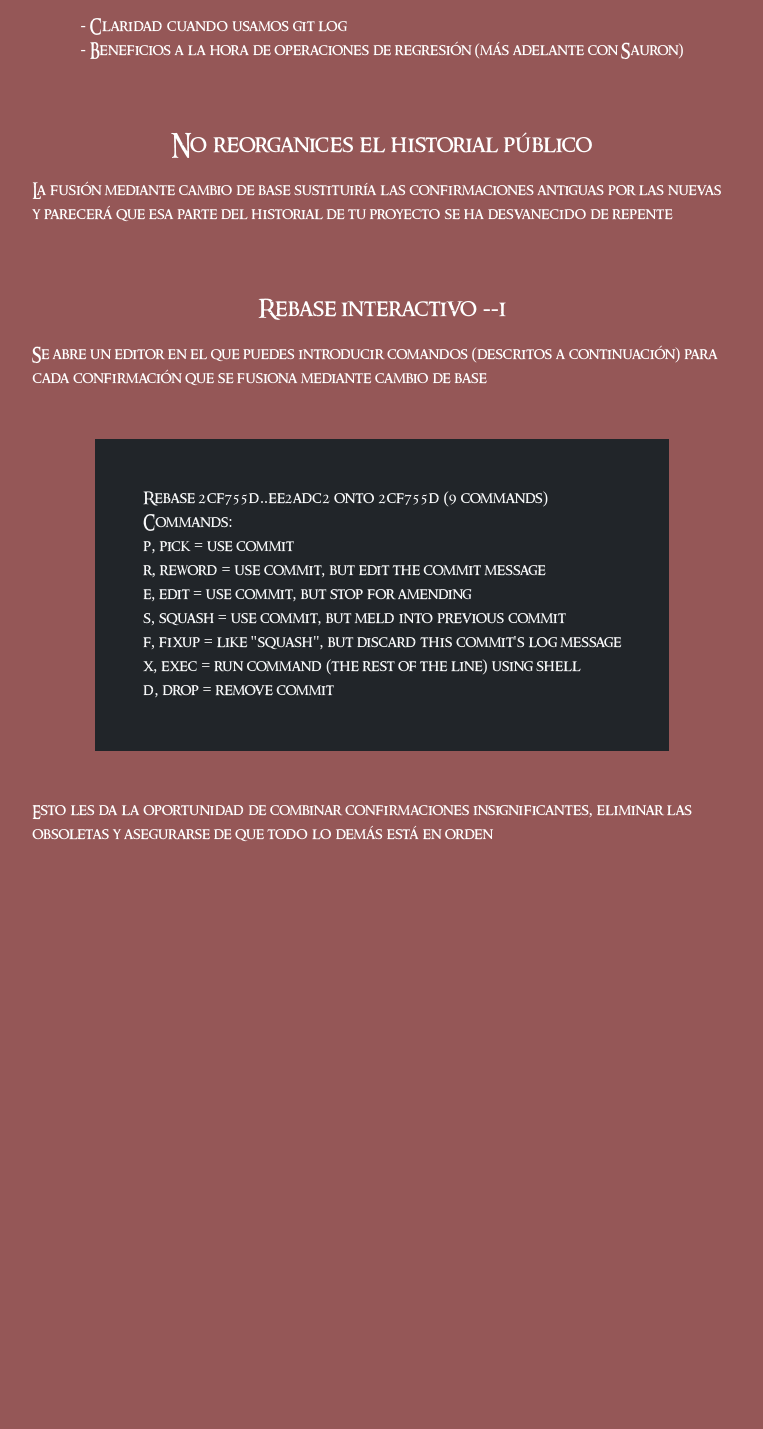
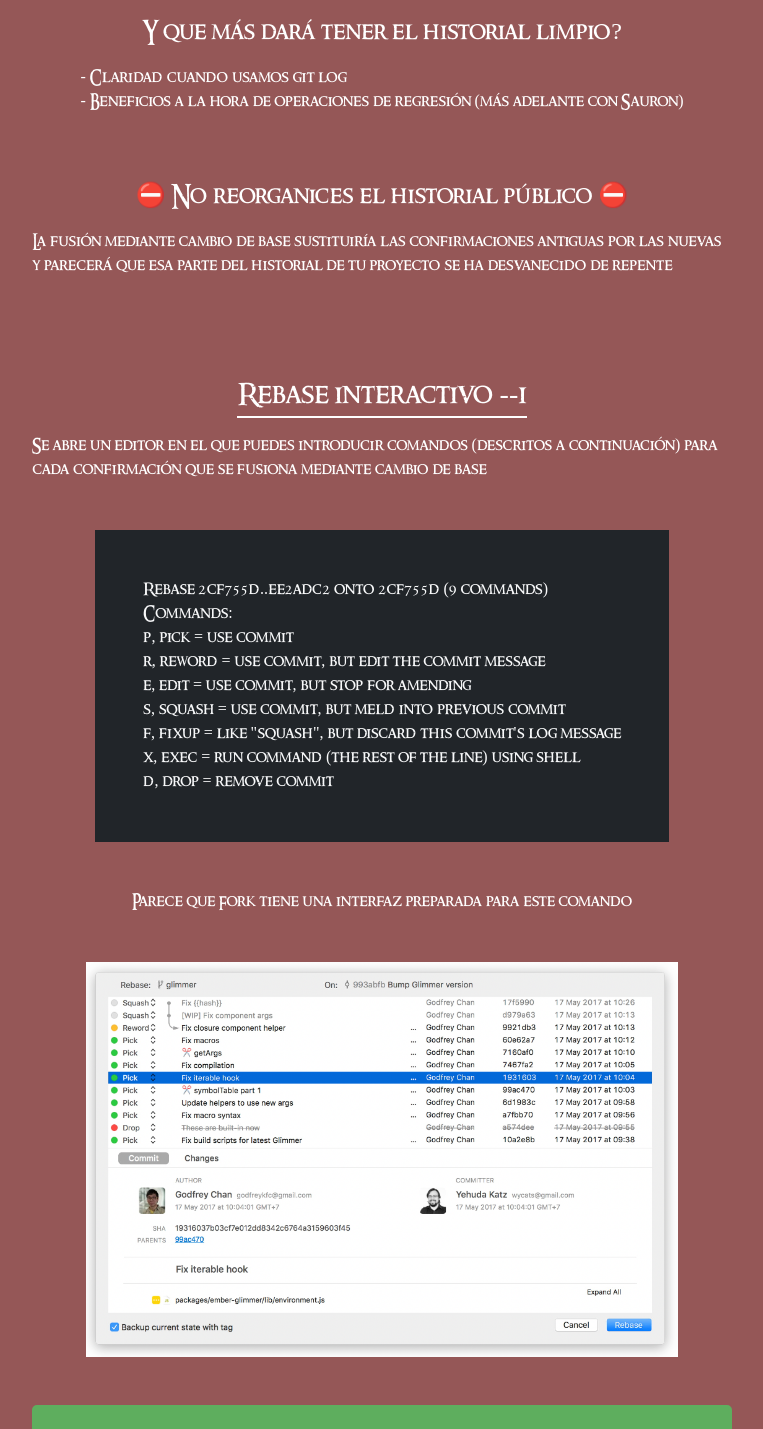
Before and after one commit to j-SantosC/git-lotr-presentation, an Angular app in the folder git-presentation-test/: page / in a window 1280 px wide. Shown: the part 1368-2797 px from the top of the page, without its empty margins (258-1021 px from the left). Before the commit the page ends 2263 px from the top, so only its background shows below. Built offline with nearby package versions, Linux system fonts and the light colour scheme; no server answers.

Commit message:
add to gandalf rebase

```diff
--- a/git-presentation-test/src/app/pages/home/home.component.html
+++ b/git-presentation-test/src/app/pages/home/home.component.html
@@ -1,5 +1,6 @@
 <div class="layout p-5">
     <h3 class="text-light mb-5 text-center">Aprende GIT Avanzado con ESDLA</h3>
+    <h3 class="title my-3">Capítulos</h3>
     <div class="characters-container d-flex flex-wrap">
         <div *ngFor="let character of characters" class="character mx-3">
             <app-character-card [character]="character"></app-character-card>
@@ -22,11 +23,12 @@
         <div class="text mb-5"> - Claridad cuando usamos git log <br> - Beneficios a la hora de operaciones de regresión
             (más
             adelante con Sauron)</div>
-        <div class="subtitle font-primary mb-3">No reorganices el historial público</div>
+        <div class="subtitle font-primary mb-3">⛔️ No reorganices el historial público ⛔️</div>
         <div class="text mb-5">La fusión mediante cambio de base sustituiría las confirmaciones antiguas por las nuevas
             y
             parecerá que esa parte del historial de tu proyecto se ha desvanecido de repente</div>
-        <div class="subtitle font-primary mb-3">Rebase interactivo --i</div>
+
+        <div class="title font-primary mb-3">Rebase interactivo --i</div>
         <div class="text mb-5">Se abre un editor en el que puedes introducir comandos (descritos a continuación) para
             cada
             confirmación que se fusiona mediante cambio de base</div>
@@ -41,7 +43,9 @@
             x, exec = run command (the rest of the line) using shell<br>
             d, drop = remove commit<br>
         </div>
-        <div class="text">Esto les da la oportunidad de combinar confirmaciones insignificantes, eliminar las obsoletas
+        <div class="text">Parece que Fork tiene una interfaz preparada para este comando</div>
+        <img class="my-5" src="assets/images/fork-rebase.png" alt="">
+        <div class="text hilight">Esto les da la oportunidad de combinar confirmaciones insignificantes, eliminar las obsoletas
             y asegurarse de que todo lo demás está en orden</div>
     </div>
 
--- a/git-presentation-test/src/app/pages/home/home.component.scss
+++ b/git-presentation-test/src/app/pages/home/home.component.scss
@@ -11,11 +11,13 @@
         .title {
             margin-top: 3rem;
             font-size: 28px;
+            border-bottom: 2px solid white;
         }
 
         .subtitle {
             font-size: 24px;
-            margin-top: 1rem
+            margin-top: 1rem;
+
         }
         .text{
         max-width: 700px;
@@ -24,4 +26,11 @@
         width: 50%;
         }
     }
+.hilight{
+    border: 3px solid rgb(94, 174, 94);
+    background-color: rgb(94, 174, 94);
+    border-radius: 5px;
+    padding: 3rem;
+    margin-bottom: 200px;
 }
+}
```
Also changed, not shown: git-presentation-test/src/assets/images/fork-rebase.png (added).
